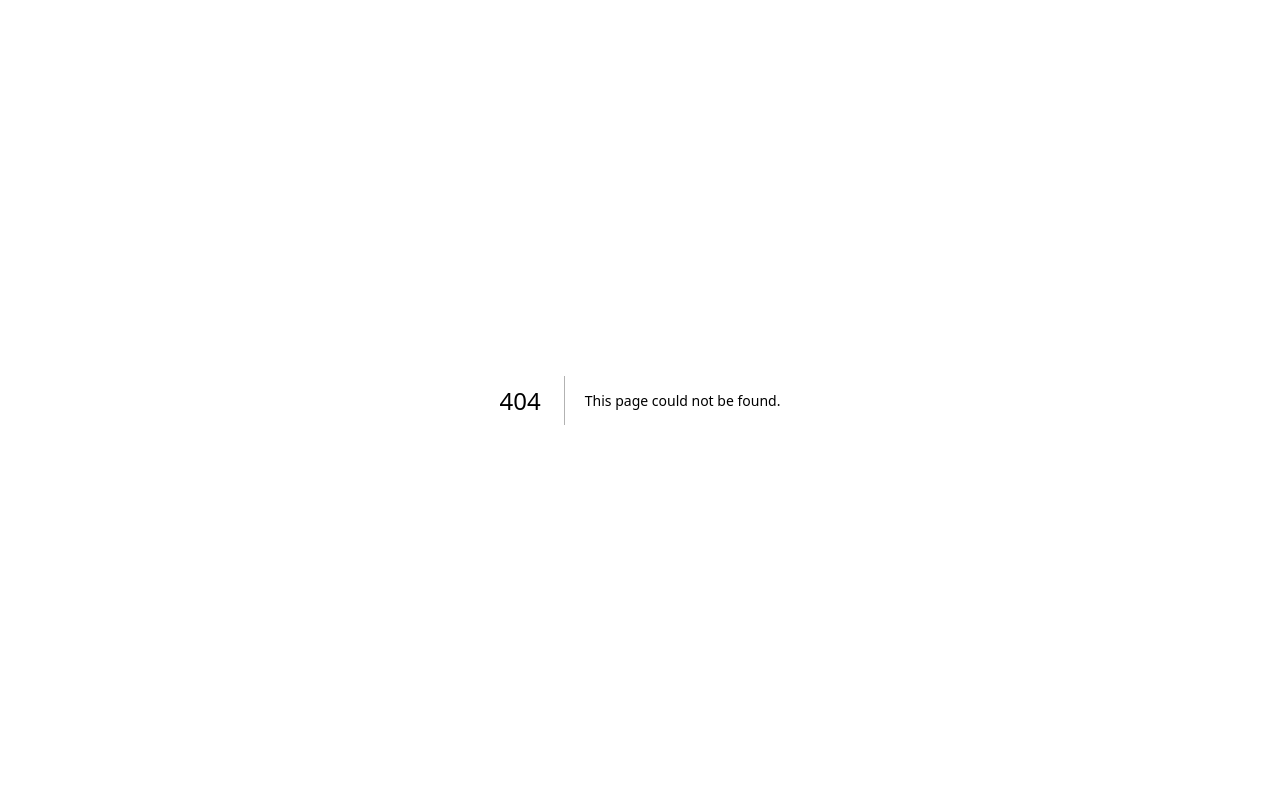
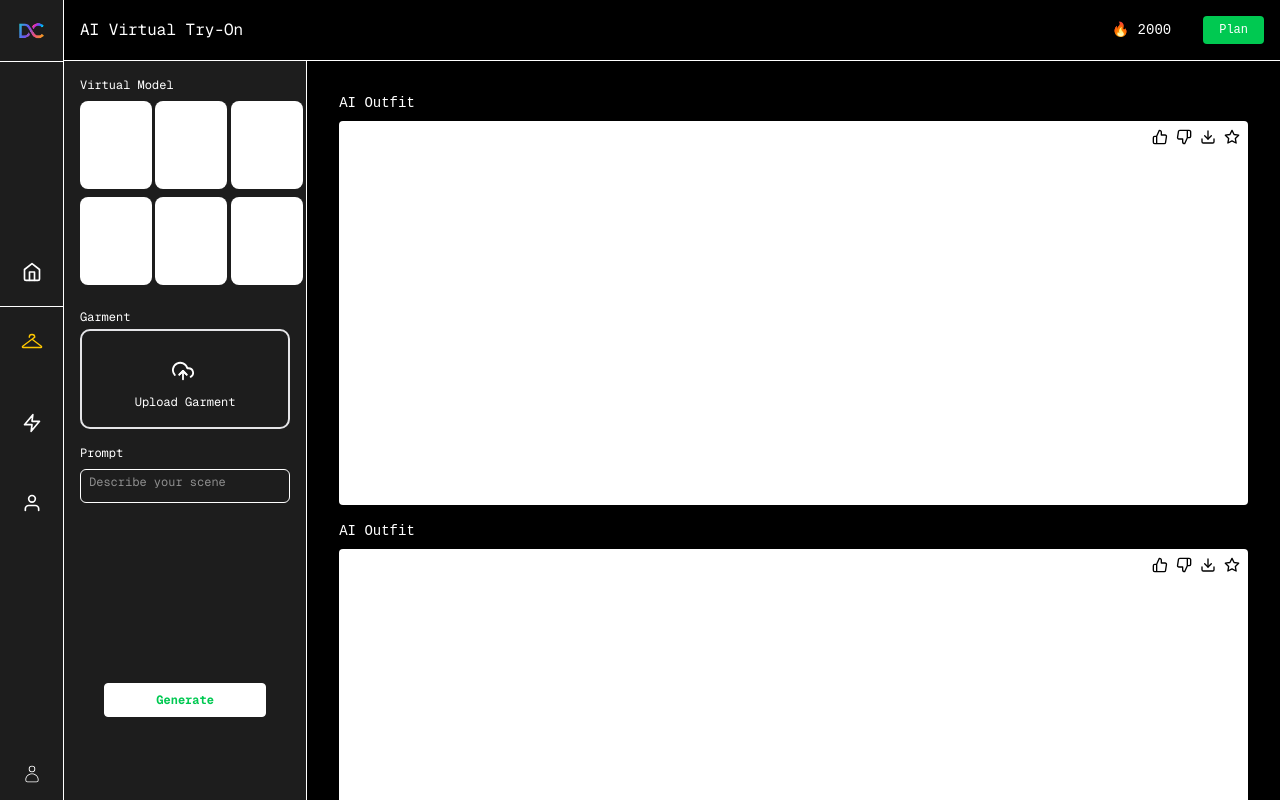
Before and after one commit to ShraddhaSharma24/dcversewebsite, a Next.js app: page /AITryOn in a window 1280 px wide. Before the commit this address had no page. Built offline with nearby package versions, Linux system fonts and the light colour scheme.

Commit message:
feat: added the aitryon page

```diff
--- a/package.json
+++ b/package.json
@@ -20,7 +20,7 @@
     "geist": "^1.4.2",
     "lucide-react": "^0.515.0",
     "motion": "^12.18.1",
-    "next": "14.2.5",
+    "next": "^15.4.4",
     "next-sanity": "^9.12.0",
     "react": "^18.3.1",
     "react-dom": "^18.3.1",
--- /dev/null
+++ b/src/app/AITryOn/page.tsx
@@ -0,0 +1,11 @@
+import Sidebar from "@/app/components/Sidebar";
+import TryOnPanel from "@/app/components/TryOnPanel";
+
+export default function AITryOnPage() {
+  return (
+    <main className="flex h-screen  bg-black text-white overflow-hidden">
+      <Sidebar />
+      <TryOnPanel />
+    </main>
+  );
+}
--- /dev/null
+++ b/src/app/components/Sidebar.tsx
@@ -0,0 +1,38 @@
+import Image from "next/image";
+import { FiHome, FiZap, FiUser } from "react-icons/fi";
+import { PiCoatHanger } from "react-icons/pi";
+import { CiUser } from "react-icons/ci";
+
+
+export default function Sidebar() {
+  return (
+    <aside className="w-16 bg-[#1D1D1D] flex flex-col items-center border-r border-white">
+      {/* Top Logo */}
+      <div className="w-full flex justify-center border-b border-white py-4">
+        <Image
+          src="/Dcverse_logo.png" // Place this inside /public
+          alt="DC Logo"
+          width={30}
+          height={30}
+        />
+      </div>
+
+      {/* Icons Section */}
+      <div className="flex flex-col items-center flex-1 pt-6 space-y-6 w-full pt-50">
+        <FiHome className="text-white hover:text-yellow-400 cursor-pointer" size={20} />
+
+        {/* Divider */}
+        <div className="w-full border-t border-white "  />
+
+        <PiCoatHanger className="text-yellow-400 cursor-pointer mb-15" size={22} />
+        <FiZap className="text-white hover:text-yellow-400 cursor-pointer mb-15" size={20} />
+        <FiUser className="text-white hover:text-yellow-400 cursor-pointer " size={20} />
+      </div>
+
+      {/* Bottom Section */}
+      <div className="w-full flex flex-col items-center py-4 bottom-16 space-y-4">
+        <CiUser className="text-white hover:text-yellow-400 cursor-pointer bottom-16" size={20} />
+      </div>
+    </aside>
+  );
+}
--- /dev/null
+++ b/src/app/components/TryOnPanel.tsx
@@ -0,0 +1,113 @@
+"use client";
+import { useState } from "react";
+import { FiUpload, FiThumbsUp, FiThumbsDown, FiDownload, FiStar } from "react-icons/fi";
+import { FiUploadCloud } from "react-icons/fi";
+
+export default function TryOnPanel() {
+  const [prompt, setPrompt] = useState("");
+  const [uploadedFile, setUploadedFile] = useState<File | null>(null);
+  const [previewUrl, setPreviewUrl] = useState<string | null>(null);
+
+  const handleFileChange = (e: React.ChangeEvent<HTMLInputElement>) => {
+    const file = e.target.files?.[0];
+    if (file) {
+      setUploadedFile(file);
+      setPreviewUrl(URL.createObjectURL(file));
+    }
+  };
+
+  const handleUploadClick = () => {
+    document.getElementById("garment-upload")?.click();
+  };
+
+  return (
+    <div className="flex-1 flex flex-col">
+      {/* Header */}
+      <div className="flex justify-between items-center p-4 border-b border-white">
+        <h1 className="font-mono text-white">AI Virtual Try-On</h1>
+        <div className="flex items-center gap-2">
+          <span className="text-white text-sm mr-6">🔥 2000 </span>
+          <button className="bg-green-500 px-4 py-1.5 text-xs rounded">Plan</button>
+        </div>
+      </div>
+
+      <div className="flex flex-1">
+        {/* Left Panel */}
+        <div className="relative w-[20%] bg-[#1d1d1d] p-4 border-r border-white font-mono flex flex-col h-screen">
+          {/* Virtual Models */}
+          <p className="text-xs text-white mb-2">Virtual Model</p>
+         <div className="grid grid-cols-3 gap-x-4 gap-y-2 mb-6">
+            {Array.from({ length: 6 }).map((_, i) => (
+                <div key={i} className="w-18 h-22 bg-white rounded-md" />
+            ))}
+            </div>
+
+
+          {/* Garment Upload */}
+          <p className="text-xs text-white mb-1">Garment</p>
+          <div
+            onClick={handleUploadClick}
+            className="border-2 border-2 border-whiet rounded-lg py-12 h-20 flex justify-center items-center mb-4 cursor-pointer text-white text-xs relative overflow-hidden mb-4"
+          >
+            {previewUrl ? (
+              <img
+                src={previewUrl}
+                alt="Uploaded Garment"
+                className="object-cover w-full h-full"
+              />
+            ) : (
+              <>
+              <div className="flex flex-col items-center gap-3 mt-10 mb-7">
+                <FiUploadCloud size={22} className="mr-1" />
+                Upload Garment
+                </div>
+              </>
+            )}
+            <input
+              type="file"
+              accept="image/*"
+              id="garment-upload"
+              className="hidden"
+              onChange={handleFileChange}
+            />
+          </div>
+
+          {/* Prompt */}
+          <p className="text-xs text-white mb-2">Prompt</p>
+          <input
+            type="text"
+            value={prompt}
+            onChange={(e) => setPrompt(e.target.value)}
+            placeholder="Describe your scene"
+            className="w-full bg-[#1d1d1d] border border-white text-xs rounded-sm pb-3 pl-2 pt-1 text-white placeholder-grey-200  top-1 left-0"
+          />
+
+          {/* Generate Button at Bottom */}
+          <button
+            className="absolute bottom-26 mb-10 w-[calc(80%-2rem)] self-center font-bold text-green-500 border border-white bg-white py-2 text-xs rounded "
+          >
+            Generate
+          </button>
+        </div>
+
+        {/* Right Panel - AI Outfits */}
+       <div className="flex-1 p-8 space-y-4 overflow-y-auto h-screen hide-scrollbar">
+          {[1, 2,3,4,5,6].map((item) => (
+            <div>
+                 <p className="text-white text-sm mb-2  ">AI Outfit</p>
+            <div key={item} className="bg-white rounded p-4 h-96 relative">
+
+              <div className="absolute top-2 right-2 flex gap-2 text-black">
+                <FiThumbsUp />
+                <FiThumbsDown />
+                <FiDownload />
+                <FiStar />
+              </div>
+            </div>
+            </div>
+          ))}
+        </div>
+      </div>
+    </div>
+  );
+}
--- a/src/app/globals.css
+++ b/src/app/globals.css
@@ -124,3 +124,15 @@ html {
     @apply bg-background text-foreground;
   }
 }
+
+body {
+  font-family: "Courier New", monospace;
+}
+.hide-scrollbar::-webkit-scrollbar {
+  display: none;
+}
+
+.hide-scrollbar {
+  -ms-overflow-style: none;  /* IE and Edge */
+  scrollbar-width: none;     /* Firefox */
+}
--- a/src/app/signin/page.tsx
+++ b/src/app/signin/page.tsx
@@ -1,5 +1,7 @@
 import { FC } from "react";
 import Image from "next/image";
+
+
 
 const SignIn: FC = () => {
   return (
@@ -27,8 +29,8 @@ const SignIn: FC = () => {
               height={40}
               className=" mb-4"
             />
-            <h1 className="text-4xl font-bold text-white mb-1 font-['Space_Mono']">
-              Dcverse
+           <h1 className="text-4xl text-white mb-1 font-mono">
+            Dcverse
             </h1>
           </div>
 
```
Also changed, not shown: next.config.mjs (line endings or trailing spaces), public/hanger.png (added), 1 other file (tests, documents, lock files or other folders).
